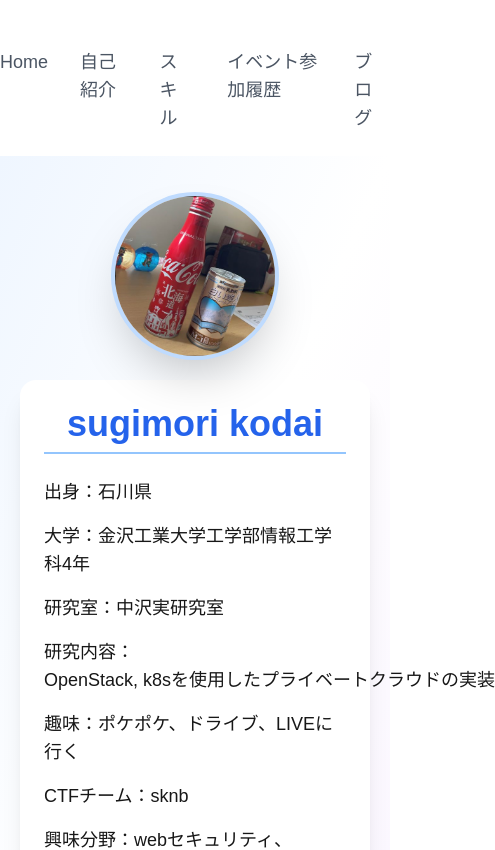
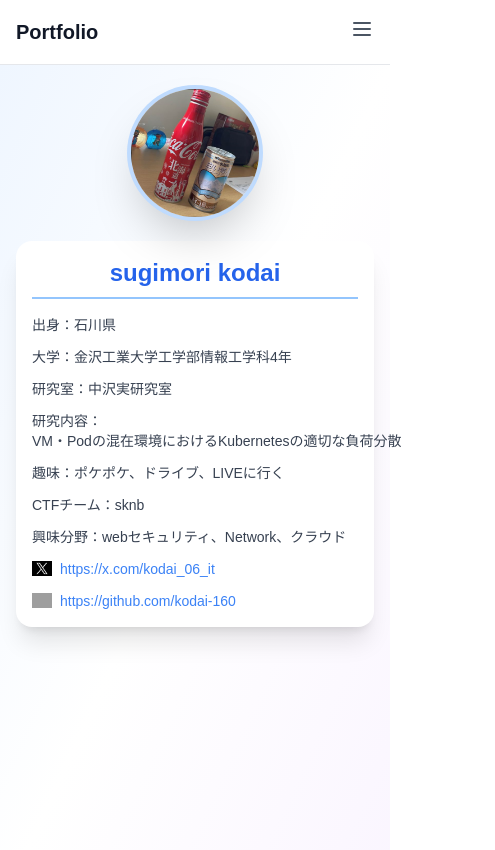
Before and after one commit to kodai-160/portfolio, a Next.js app: page /introduce in a window 390 px wide. Shown: the top 850 px of the page, 495 px wide, since content can reach past the window. Built offline with nearby package versions, Linux system fonts and the light colour scheme; grey boxes are pictures that could not be loaded.

Commit message:
レスポンシブデザインへの変更

```diff
--- a/src/app/blog/page.tsx
+++ b/src/app/blog/page.tsx
@@ -5,28 +5,30 @@ export default function BlogPage() {
   const blogPosts = getAllBlogPosts();
 
   return (
-    <main className="min-h-screen bg-white dark:bg-gray-900 text-gray-800 dark:text-gray-200 px-6 py-12">
-      <div className="max-w-5xl mx-auto">
-        <h1 className="text-3xl font-bold mb-8 text-center">ブログ一覧</h1>
+    <main className="min-h-screen bg-white dark:bg-gray-900 text-gray-800 dark:text-gray-200 px-4 sm:px-6 lg:px-8 py-6 sm:py-12">
+      <div className="max-w-6xl mx-auto">
+        <h1 className="text-2xl sm:text-3xl font-bold mb-6 sm:mb-8 text-center">
+          ブログ一覧
+        </h1>
 
-        <div className="grid gap-8 md:grid-cols-2">
+        <div className="grid gap-4 sm:gap-6 lg:gap-8 grid-cols-1 md:grid-cols-2 lg:grid-cols-3">
           {blogPosts.map((post, idx) => (
             <div
               key={idx}
               className="bg-white dark:bg-gray-800 border border-gray-200 dark:border-gray-700 rounded-lg shadow-md overflow-hidden hover:shadow-lg transition"
             >
-              <div className="p-5">
-                <div className="flex items-center gap-2 mb-2">
-                  <h2 className="text-xl font-semibold text-gray-900 dark:text-gray-100">
+              <div className="p-4 sm:p-5">
+                <div className="flex items-start gap-2 mb-2">
+                  <h2 className="text-lg sm:text-xl font-semibold text-gray-900 dark:text-gray-100 flex-1 line-clamp-2">
                     {post.title}
                   </h2>
                   {post.isLocal && (
-                    <span className="bg-green-100 dark:bg-green-900 text-green-800 dark:text-green-200 text-xs px-2 py-1 rounded">
+                    <span className="bg-green-100 dark:bg-green-900 text-green-800 dark:text-green-200 text-xs px-2 py-1 rounded flex-shrink-0">
                       Local
                     </span>
                   )}
                 </div>
-                <p className="text-sm text-gray-500 dark:text-gray-400 mb-2">
+                <p className="text-xs sm:text-sm text-gray-500 dark:text-gray-400 mb-3">
                   {post.date}
                 </p>
 
@@ -40,7 +42,7 @@ export default function BlogPage() {
                   {post.isLocal ? (
                     <svg
                       xmlns="http://www.w3.org/2000/svg"
-                      className="h-4 w-4 ml-1"
+                      className="h-3 w-3 sm:h-4 sm:w-4 ml-1"
                       fill="none"
                       viewBox="0 0 24 24"
                       stroke="currentColor"
@@ -55,7 +57,7 @@ export default function BlogPage() {
                   ) : (
                     <svg
                       xmlns="http://www.w3.org/2000/svg"
-                      className="h-4 w-4 ml-1"
+                      className="h-3 w-3 sm:h-4 sm:w-4 ml-1"
                       fill="none"
                       viewBox="0 0 24 24"
                       stroke="currentColor"
--- a/src/app/event/page.tsx
+++ b/src/app/event/page.tsx
@@ -84,25 +84,25 @@ export default function EventTimeline() {
       }));
 
     return (
-      <div className="bg-white dark:bg-gray-900 text-gray-800 dark:text-gray-200 px-6 py-12">
-        <div className="max-w-3xl mx-auto">
-          <h2 className="text-3xl font-bold mb-8">イベント参加履歴</h2>
-          <div className="space-y-10">
+      <div className="bg-white dark:bg-gray-900 text-gray-800 dark:text-gray-200 px-4 sm:px-6 lg:px-8 py-6 sm:py-12">
+        <div className="max-w-4xl mx-auto">
+          <h2 className="text-2xl sm:text-3xl font-bold mb-6 sm:mb-8 text-center">イベント参加履歴</h2>
+          <div className="space-y-6 sm:space-y-10">
             {sortedTimelineData.map((group) => (
               <div key={group.year}>
-                <h3 className="text-2xl font-semibold text-blue-600 dark:text-blue-400 mb-4 border-b border-blue-200 dark:border-blue-700 pb-1">
+                <h3 className="text-xl sm:text-2xl font-semibold text-blue-600 dark:text-blue-400 mb-3 sm:mb-4 border-b border-blue-200 dark:border-blue-700 pb-1">
                   {group.year}
                 </h3>
-                <ul className="space-y-3 pl-3 border-l-2 border-gray-300 dark:border-gray-700 relative">
+                <ul className="space-y-2 sm:space-y-3 pl-2 sm:pl-3 border-l-2 border-gray-300 dark:border-gray-700 relative">
                   {group.events.map((event, idx) => (
-                    <li key={idx} className="pl-5 relative">
-                      <span className="absolute left-[-0.4rem] top-1.5 w-2 h-2 bg-blue-400 dark:bg-blue-600 rounded-full"></span>
+                    <li key={idx} className="pl-3 sm:pl-5 relative">
+                      <span className="absolute left-[-0.3rem] sm:left-[-0.4rem] top-1.5 w-1.5 h-1.5 sm:w-2 sm:h-2 bg-blue-400 dark:bg-blue-600 rounded-full"></span>
 
-                      <p className="font-medium">{event.title}</p>
-                      <p className="text-sm text-gray-600 dark:text-gray-400">{event.date}</p>
+                      <p className="font-medium text-sm sm:text-base">{event.title}</p>
+                      <p className="text-xs sm:text-sm text-gray-600 dark:text-gray-400">{event.date}</p>
 
                       {event.description && (
-                        <p className="text-sm text-gray-500 dark:text-gray-400">{event.description}</p>
+                        <p className="text-xs sm:text-sm text-gray-500 dark:text-gray-400 mt-1">{event.description}</p>
                       )}
 
                       {event.url && (
@@ -110,7 +110,7 @@ export default function EventTimeline() {
                           href={event.url}
                           target="_blank"
                           rel="noopener noreferrer"
-                          className="text-sm text-blue-600 dark:text-blue-400 hover:underline"
+                          className="text-xs sm:text-sm text-blue-600 dark:text-blue-400 hover:underline inline-block mt-1"
                         >
                           🔗 デモ動画
                         </Link>
--- a/src/app/introduce/page.tsx
+++ b/src/app/introduce/page.tsx
@@ -4,9 +4,9 @@ import Link from "next/link";
 
 export default function Introduce() {
   return (
-    <div className="min-h-screen bg-gradient-to-br from-blue-50 via-white to-purple-50 dark:from-blue-950 dark:via-gray-900 dark:to-purple-950 px-5 py-10">
+    <div className="min-h-screen bg-gradient-to-br from-blue-50 via-white to-purple-50 dark:from-blue-950 dark:via-gray-900 dark:to-purple-950 px-4 sm:px-6 lg:px-8 py-6 sm:py-10">
       <section className="flex flex-col items-center justify-center">
-        <div className="relative w-40 h-40 rounded-full overflow-hidden mb-6 shadow-2xl ring-4 ring-blue-200 dark:ring-blue-800">
+        <div className="relative w-32 h-32 sm:w-40 sm:h-40 rounded-full overflow-hidden mb-6 shadow-2xl ring-4 ring-blue-200 dark:ring-blue-800">
           <Image
             src="/images/icon.png"
             alt="プロフィール写真"
@@ -14,29 +14,45 @@ export default function Introduce() {
             className="object-cover"
           />
         </div>
-        <div className="bg-white dark:bg-gray-800 rounded-2xl shadow-xl p-6 max-w-xl w-full">
-          <h1 className="text-4xl font-bold mb-6 text-center text-blue-600 dark:text-blue-400 border-b-2 border-blue-300 dark:border-blue-700 pb-2">
+        <div className="bg-white dark:bg-gray-800 rounded-2xl shadow-xl p-4 sm:p-6 max-w-xl w-full">
+          <h1 className="text-2xl sm:text-3xl lg:text-4xl font-bold mb-4 sm:mb-6 text-center text-blue-600 dark:text-blue-400 border-b-2 border-blue-300 dark:border-blue-700 pb-2">
             sugimori kodai
           </h1>
-          <ul className="space-y-4 text-black-700 dark:text-gray-300">
-            <li className="flex items-center text-lg">出身：石川県</li>
-            <li className="flex items-center text-lg">
-              大学：金沢工業大学工学部情報工学科4年
+          <ul className="space-y-3 sm:space-y-4 text-gray-700 dark:text-gray-300">
+            <li className="flex items-center text-sm sm:text-base lg:text-lg">
+              出身：石川県
             </li>
-            <li className="flex items-center text-lg">研究室：中沢実研究室</li>
-            <li className="flex items-start text-lg">
+            <li className="flex items-start text-sm sm:text-base lg:text-lg">
+              <span>大学：金沢工業大学工学部情報工学科4年</span>
+            </li>
+            <li className="flex items-center text-sm sm:text-base lg:text-lg">
+              研究室：中沢実研究室
+            </li>
+            <li className="flex items-start text-sm sm:text-base lg:text-lg">
               <span>
                 研究内容：
                 <span className="whitespace-nowrap">
-                  OpenStack, k8sを使用したプライベートクラウドの実装
+                  VM・Podの混在環境におけるKubernetesの適切な負荷分散
                 </span>
               </span>
             </li>
-            <li className="flex items-center text-lg">趣味：ポケポケ、ドライブ、LIVEに行く</li>
-            <li className="flex items-center text-lg">CTFチーム：sknb</li>
-            <li className="flex items-center text-lg">興味分野：webセキュリティ、Network、クラウド</li>
-            <li className="flex items-center text-lg gap-2">
-              <Image src="/images/X.png" alt="X" width={20} height={20} />
+            <li className="flex items-start text-sm sm:text-base lg:text-lg">
+              <span>趣味：ポケポケ、ドライブ、LIVEに行く</span>
+            </li>
+            <li className="flex items-center text-sm sm:text-base lg:text-lg">
+              CTFチーム：sknb
+            </li>
+            <li className="flex items-start text-sm sm:text-base lg:text-lg">
+              <span>興味分野：webセキュリティ、Network、クラウド</span>
+            </li>
+            <li className="flex items-start text-sm sm:text-base lg:text-lg gap-2">
+              <Image
+                src="/images/X.png"
+                alt="X"
+                width={20}
+                height={20}
+                className="flex-shrink-0 mt-0.5"
+              />
               <Link
                 href="https://x.com/kodai_06_it"
                 target="_blank"
@@ -46,8 +62,14 @@ export default function Introduce() {
                 https://x.com/kodai_06_it
               </Link>
             </li>
-            <li className="flex items-center text-lg gap-2">
-              <Image src="/images/github.png" alt="github" width={20} height={20} />
+            <li className="flex items-start text-sm sm:text-base lg:text-lg gap-2">
+              <Image
+                src="/images/github.png"
+                alt="github"
+                width={20}
+                height={20}
+                className="flex-shrink-0 mt-0.5"
+              />
               <Link
                 href="https://github.com/kodai-160"
                 target="_blank"
--- a/src/app/page.tsx
+++ b/src/app/page.tsx
@@ -5,14 +5,13 @@ import Image from "next/image";
 export default function Home() {
   return (
     <>
-      <div className="w-full px-5">
-        <section className="flex flex-row items-center justify-between mt-4 mb-12 md:mb-12 relative">
-          {/* 左側 (Kodaiの portfolio.) */}
-          <div className="relative flex flex-col">
-            <span className="block text-[32px] text-black dark:text-white translate-y-[10px] pl-1">
+      <div className="w-full px-4 sm:px-6 lg:px-8">
+        <section className="flex flex-col sm:flex-row items-center justify-between mt-4 mb-8 sm:mb-12 relative">
+          <div className="relative flex flex-col text-center sm:text-left">
+            <span className="block text-2xl sm:text-[32px] text-black dark:text-white translate-y-[5px] sm:translate-y-[10px] pl-0 sm:pl-1">
               Kodaiの
             </span>
-            <h1 className="text-5xl md:text-8xl font-bold tracking-tighter leading-tight text-black dark:text-white">
+            <h1 className="text-4xl sm:text-5xl md:text-8xl font-bold tracking-tighter leading-tight text-black dark:text-white">
               portfolio.
             </h1>
           </div>
@@ -21,43 +20,41 @@ export default function Home() {
 
       {/* 無限スクロールエリア */}
       <div className="w-full overflow-hidden">
-        <div className="flex gap-4 animate-scroll">
-          {/* 画像たちにwidth/heightを追加 */}
-          <Image src="/images/minicamp.jpg" alt="スライド1" width={400} height={256} className="w-1/3 h-64 object-cover rounded-lg" />
-          <Image src="/images/secprj.png" alt="スライド2" width={400} height={256} className="w-1/3 h-64 object-cover rounded-lg" />
-          <Image src="/images/X.png" alt="スライド3" width={400} height={256} className="w-1/3 h-64 object-cover rounded-lg" />
-          <Image src="/images/github.png" alt="スライド4" width={400} height={256} className="w-1/3 h-64 object-cover rounded-lg" />
-          <Image src="/images/icon.png" alt="スライド5" width={400} height={256} className="w-1/3 h-64 object-cover rounded-lg" />
+        <div className="flex gap-2 sm:gap-4 animate-scroll">
+          <Image src="/images/minicamp.jpg" alt="スライド1" width={400} height={256} className="w-1/3 sm:w-1/4 h-32 sm:h-48 md:h-64 object-cover rounded-lg flex-shrink-0" />
+          <Image src="/images/secprj.png" alt="スライド2" width={400} height={256} className="w-1/3 sm:w-1/4 h-32 sm:h-48 md:h-64 object-cover rounded-lg flex-shrink-0" />
+          <Image src="/images/X.png" alt="スライド3" width={400} height={256} className="w-1/3 sm:w-1/4 h-32 sm:h-48 md:h-64 object-cover rounded-lg flex-shrink-0" />
+          <Image src="/images/github.png" alt="スライド4" width={400} height={256} className="w-1/3 sm:w-1/4 h-32 sm:h-48 md:h-64 object-cover rounded-lg flex-shrink-0" />
+          <Image src="/images/icon.png" alt="スライド5" width={400} height={256} className="w-1/3 sm:w-1/4 h-32 sm:h-48 md:h-64 object-cover rounded-lg flex-shrink-0" />
 
-          {/* 複製画像も同様に */}
-          <Image src="/images/minicamp.jpg" alt="スライド1" width={400} height={256} className="w-1/3 h-64 object-cover rounded-lg" />
-          <Image src="/images/secprj.png" alt="スライド2" width={400} height={256} className="w-1/3 h-64 object-cover rounded-lg" />
-          <Image src="/images/X.png" alt="スライド3" width={400} height={256} className="w-1/3 h-64 object-cover rounded-lg" />
-          <Image src="/images/github.png" alt="スライド4" width={400} height={256} className="w-1/3 h-64 object-cover rounded-lg" />
-          <Image src="/images/icon.png" alt="スライド5" width={400} height={256} className="w-1/3 h-64 object-cover rounded-lg" />
+          <Image src="/images/minicamp.jpg" alt="スライド1" width={400} height={256} className="w-1/3 sm:w-1/4 h-32 sm:h-48 md:h-64 object-cover rounded-lg flex-shrink-0" />
+          <Image src="/images/secprj.png" alt="スライド2" width={400} height={256} className="w-1/3 sm:w-1/4 h-32 sm:h-48 md:h-64 object-cover rounded-lg flex-shrink-0" />
+          <Image src="/images/X.png" alt="スライド3" width={400} height={256} className="w-1/3 sm:w-1/4 h-32 sm:h-48 md:h-64 object-cover rounded-lg flex-shrink-0" />
+          <Image src="/images/github.png" alt="スライド4" width={400} height={256} className="w-1/3 sm:w-1/4 h-32 sm:h-48 md:h-64 object-cover rounded-lg flex-shrink-0" />
+          <Image src="/images/icon.png" alt="スライド5" width={400} height={256} className="w-1/3 sm:w-1/4 h-32 sm:h-48 md:h-64 object-cover rounded-lg flex-shrink-0" />
         </div>
       </div>
 
       {/* ナビゲーションを中央配置 */}
-      <nav className="w-full flex justify-center items-center mt-16 py-6">
-        <ul className="flex gap-8 text-gray-600 dark:text-gray-400 text-lg font-medium">
+      <nav className="w-full flex justify-center items-center mt-8 sm:mt-16 py-4 sm:py-6">
+        <ul className="flex flex-col sm:flex-row gap-4 sm:gap-6 lg:gap-8 text-gray-600 dark:text-gray-400 text-base sm:text-lg font-medium text-center">
           <li>
-            <Link href="/introduce" className="hover:text-black dark:hover:text-white border-b-2 border-transparent hover:border-black dark:hover:border-white cursor-pointer">
+            <Link href="/introduce" className="hover:text-black dark:hover:text-white border-b-2 border-transparent hover:border-black dark:hover:border-white cursor-pointer block sm:inline">
               自己紹介
             </Link>
           </li>
           <li>
-            <Link href="/skill" className="hover:text-black dark:hover:text-white border-b-2 border-transparent hover:border-black dark:hover:border-white cursor-pointer">
+            <Link href="/skill" className="hover:text-black dark:hover:text-white border-b-2 border-transparent hover:border-black dark:hover:border-white cursor-pointer block sm:inline">
               スキル
             </Link>
           </li>
           <li>
-            <Link href="/event" className="hover:text-black dark:hover:text-white border-b-2 border-transparent hover:border-black dark:hover:border-white cursor-pointer">
+            <Link href="/event" className="hover:text-black dark:hover:text-white border-b-2 border-transparent hover:border-black dark:hover:border-white cursor-pointer block sm:inline">
               イベント参加履歴
             </Link>
           </li>
           <li>
-            <Link href="/blog" className="hover:text-black dark:hover:text-white border-b-2 border-transparent hover:border-black dark:hover:border-white cursor-pointer">
+            <Link href="/blog" className="hover:text-black dark:hover:text-white border-b-2 border-transparent hover:border-black dark:hover:border-white cursor-pointer block sm:inline">
               ブログ
             </Link>
           </li>
--- a/src/app/skill/page.tsx
+++ b/src/app/skill/page.tsx
@@ -3,12 +3,16 @@ import Image from "next/image";
 
 export default function Skill() {
   return (
-    <div className="min-h-screen bg-white dark:bg-gray-900 text-gray-800 dark:text-gray-200 px-6 py-12">
-      <div className="max-w-3xl mx-auto">
-        <h2 className="text-3xl font-bold mb-8">スキル一覧</h2>
-        <p>※勉強中のものも含まれています</p>
+    <div className="min-h-screen bg-white dark:bg-gray-900 text-gray-800 dark:text-gray-200 px-4 sm:px-6 lg:px-8 py-6 sm:py-12">
+      <div className="max-w-4xl mx-auto">
+        <h2 className="text-2xl sm:text-3xl font-bold mb-6 sm:mb-8 text-center">
+          スキル一覧
+        </h2>
+        <p className="text-center mb-6 text-sm sm:text-base">
+          ※勉強中のものも含まれています
+        </p>
 
-        <div className="space-y-6">
+        <div className="space-y-4 sm:space-y-6">
           <SkillBlock
             title="Frontend"
             skills={[
@@ -66,23 +70,24 @@ function SkillBlock({
   skills: { name: string; icon: string }[];
 }) {
   return (
-    <div className="border rounded-xl shadow-md p-4 bg-white dark:bg-gray-800 border-gray-200 dark:border-gray-700">
-      <h3 className="text-xl font-semibold mb-3">{title}</h3>
-      <div className="flex flex-wrap gap-3">
+    <div className="border rounded-xl shadow-md p-3 sm:p-4 bg-white dark:bg-gray-800 border-gray-200 dark:border-gray-700">
+      <h3 className="text-lg sm:text-xl font-semibold mb-2 sm:mb-3">{title}</h3>
+      <div className="flex flex-wrap gap-2 sm:gap-3">
         {skills.map((skill) => (
           <span
             key={skill.name}
-            className={`flex items-center gap-2 text-sm px-4 py-1 rounded-full shadow-sm ${getSkillColor(
+            className={`flex items-center gap-1 sm:gap-2 text-xs sm:text-sm px-2 sm:px-4 py-1 rounded-full shadow-sm ${getSkillColor(
               skill.name
             )}`}
           >
             <Image
               src={`/icons/${skill.icon}`}
               alt={`${skill.name} icon`}
-              width={16}
-              height={16}
+              width={14}
+              height={14}
+              className="sm:w-4 sm:h-4"
             />
-            {skill.name}
+            <span className="whitespace-nowrap">{skill.name}</span>
           </span>
         ))}
       </div>
--- a/src/components/Navigation.tsx
+++ b/src/components/Navigation.tsx
@@ -1,14 +1,27 @@
 "use client";
 import { usePathname } from "next/navigation";
 import Link from "next/link";
+import { useState } from "react";
 
 export default function Navigation() {
   const pathname = usePathname();
+  const [isMenuOpen, setIsMenuOpen] = useState(false);
 
   if (pathname === "/") return null;
 
   return (
-    <nav className="w-full flex justify-center items-center mt-6 py-6">
+    <nav className="w-full bg-white dark:bg-gray-900 border-b border-gray-200 dark:border-gray-700">
+      <div className="max-w-7xl mx-auto px-4 sm:px-6 lg:px-8">
+        <div className="flex justify-between items-center h-16">
+          {/* ロゴ/ホームリンク */}
+          <div className="flex-shrink-0">
+            <Link href="/" className="text-xl font-bold text-gray-900 dark:text-gray-100">
+              Portfolio
+            </Link>
+          </div>
+
+          {/* デスクトップメニュー */}
+          <div className="hidden md:block">
             <ul className="flex gap-8 text-gray-600 dark:text-gray-400 text-lg font-medium">
               <li>
                 <Link href="/" className="hover:text-black dark:hover:text-white border-b-2 border-transparent hover:border-black dark:hover:border-white cursor-pointer">
@@ -36,6 +49,58 @@ export default function Navigation() {
                 </Link>
               </li>
             </ul>
+          </div>
+
+          {/* モバイルメニューボタン */}
+          <div className="md:hidden">
+            <button
+              onClick={() => setIsMenuOpen(!isMenuOpen)}
+              className="text-gray-600 dark:text-gray-400 hover:text-gray-900 dark:hover:text-gray-100"
+            >
+              <svg className="h-6 w-6" fill="none" viewBox="0 0 24 24" stroke="currentColor">
+                {isMenuOpen ? (
+                  <path strokeLinecap="round" strokeLinejoin="round" strokeWidth={2} d="M6 18L18 6M6 6l12 12" />
+                ) : (
+                  <path strokeLinecap="round" strokeLinejoin="round" strokeWidth={2} d="M4 6h16M4 12h16M4 18h16" />
+                )}
+              </svg>
+            </button>
+          </div>
+        </div>
+
+        {/* モバイルメニュー */}
+        {isMenuOpen && (
+          <div className="md:hidden">
+            <ul className="px-2 pt-2 pb-3 space-y-1 bg-white dark:bg-gray-900">
+              <li>
+                <Link href="/" className="block px-3 py-2 text-gray-600 dark:text-gray-400 hover:text-black dark:hover:text-white" onClick={() => setIsMenuOpen(false)}>
+                  Home
+                </Link>
+              </li>
+              <li>
+                <Link href="/introduce" className="block px-3 py-2 text-gray-600 dark:text-gray-400 hover:text-black dark:hover:text-white" onClick={() => setIsMenuOpen(false)}>
+                  自己紹介
+                </Link>
+              </li>
+              <li>
+                <Link href="/skill" className="block px-3 py-2 text-gray-600 dark:text-gray-400 hover:text-black dark:hover:text-white" onClick={() => setIsMenuOpen(false)}>
+                  スキル
+                </Link>
+              </li>
+              <li>
+                <Link href="/event" className="block px-3 py-2 text-gray-600 dark:text-gray-400 hover:text-black dark:hover:text-white" onClick={() => setIsMenuOpen(false)}>
+                  イベント参加履歴
+                </Link>
+              </li>
+              <li>
+                <Link href="/blog" className="block px-3 py-2 text-gray-600 dark:text-gray-400 hover:text-black dark:hover:text-white" onClick={() => setIsMenuOpen(false)}>
+                  ブログ
+                </Link>
+              </li>
+            </ul>
+          </div>
+        )}
+      </div>
     </nav>
   );
 }
```
Also changed, not shown: src/app/blog/[slug]/page.tsx (+18 -18 lines). Lines whose indentation alone changed are shown as unchanged.
